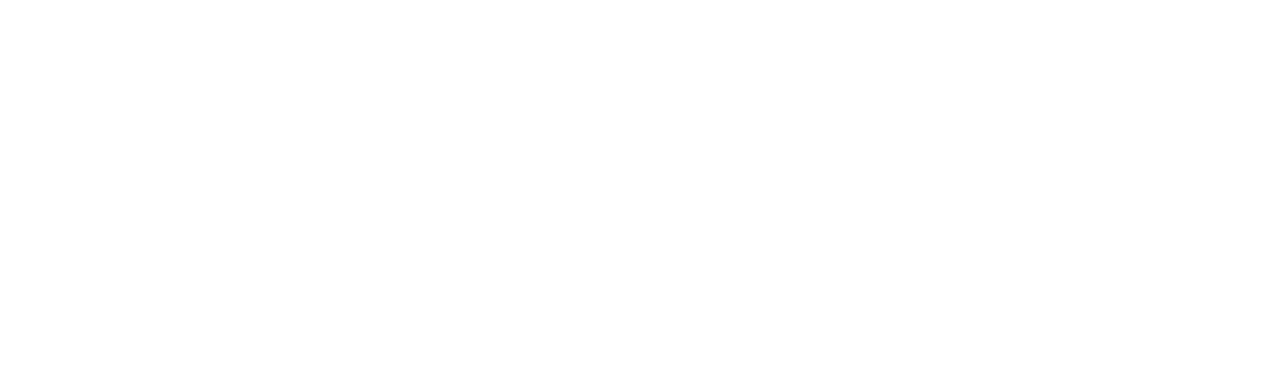
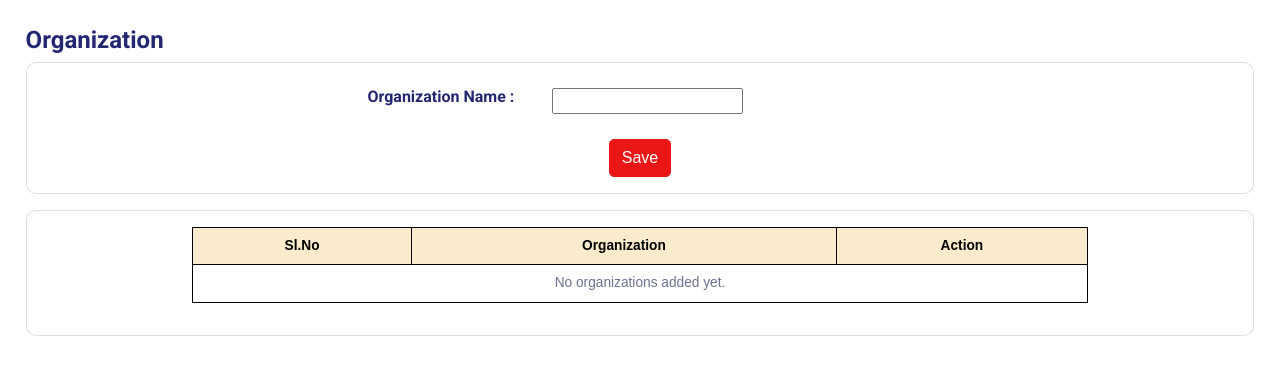
Before and after one commit to AzhagammalRam/TNPH, a React (Vite) app in the folder FrontEnd/: page /masterorganization in a window 1280 px wide. Before the commit this address had no page. Shown: the top 374 px of the page. Built offline with nearby package versions, Linux system fonts and the light colour scheme.

Commit message:
changes on org

```diff
--- a/FrontEnd/src/App.jsx
+++ b/FrontEnd/src/App.jsx
@@ -18,6 +18,7 @@
 import DsrReport from "./pages/computerProgrammer/DsrReport";
 import AddBatch from "./pages/admin/AddBatch";
 import BatchDetails from "./pages/computerProgrammer/BatchDetails";
+import Organization from "./components/MasterComponents/organization/Organization";
 
 
 const App = () => {
@@ -61,6 +62,7 @@
         <Route path="/DsrReport" element={<DsrReport />} />
         <Route path="/AddBatch" element={<AddBatch />} />
         <Route path="/BatchDetails" element={<BatchDetails />} />
+        <Route path="/masterorganization" element={<Organization/>} />
       </Routes>
 
     </BrowserRouter>
--- /dev/null
+++ b/FrontEnd/src/components/MasterComponents/organization/Organization.jsx
@@ -0,0 +1,107 @@
+import React, { useState } from 'react';
+import './organization.css';
+import { Table } from 'react-bootstrap';
+
+function Organization() {
+  const [organizationName, setOrganizationName] = useState('');
+  const [organizations, setOrganizations] = useState([]);
+  const [editIndex, setEditIndex] = useState(null);
+  const [editName, setEditName] = useState('');
+
+  const handleSave = () => {
+    if (!organizationName.trim()) return alert('Please enter an organization name');
+    const newEntry = { name: organizationName };
+    setOrganizations([...organizations, newEntry]);
+    setOrganizationName('');
+  };
+
+  const handleEdit = (index) => {
+    setEditIndex(index);
+    setEditName(organizations[index].name);
+  };
+
+  const handleUpdate = (index) => {
+    const updatedList = [...organizations];
+    updatedList[index].name = editName;
+    setOrganizations(updatedList);
+    setEditIndex(null);
+    setEditName('');
+  };
+
+  const handleDelete = (index) => {
+    const updatedList = organizations.filter((_, i) => i !== index);
+    setOrganizations(updatedList);
+  };
+
+  return (
+    <div className='master-organization'>
+      <h4 className='title-clr'>Organization</h4>
+      <div className="master-organization-form p-3 mb-3">
+        <div className='col-md-6 row align-items-center'>
+          <div className='col-md-4 text-center'>
+            <h6 className='title-clr p-2'>Organization Name :</h6>
+          </div>
+          <div className='col-md-8'>
+            <input
+              type='text'
+              name="organizationName"
+              value={organizationName}
+              onChange={(e) => setOrganizationName(e.target.value)}
+
+            />
+          </div>
+        </div>
+        <div className='col-md-12 row mt-3'>
+          <div className='col-md-12 text-center'>
+            <button className='btn btn-primary' onClick={handleSave}>Save</button>
+          </div>
+        </div>
+      </div>
+
+      <div className="master-organization-table p-3 mb-3">
+        <Table   bordered id="strength" className='smtbl responsive w-75'>
+          <thead>
+            <tr className='text-center'>
+              <th>Sl.No</th>
+              <th >Organization</th>
+              <th>Action</th>
+            </tr>
+          </thead>
+          <tbody>
+            {organizations.map((org, index) => (
+              <tr key={index}>
+                <td>{index + 1}</td>
+                <td>
+                  {editIndex === index ? (
+                    <input
+                      value={editName}
+                      onChange={(e) => setEditName(e.target.value)}
+                      className='w-25'
+                    />
+                  ) : (
+                    org.name
+                  )}
+                </td>
+                <td className='text-center'>
+                  {editIndex === index ? (
+                    <button className='btn btn-success btn-sm me-2' onClick={() => handleUpdate(index)}>Update</button>
+                  ) : (
+                    <button className='btn btn-warning btn-sm me-2' onClick={() => handleEdit(index)}>Edit</button>
+                  )}
+                  <button className='btn btn-danger btn-sm' onClick={() => handleDelete(index)}>Delete</button>
+                </td>
+              </tr>
+            ))}
+            {organizations.length === 0 && (
+              <tr>
+                <td colSpan="3" className="text-center">No organizations added yet.</td>
+              </tr>
+            )}
+          </tbody>
+        </Table>
+      </div>
+    </div>
+  );
+}
+
+export default Organization;
--- /dev/null
+++ b/FrontEnd/src/components/MasterComponents/organization/organization.css
@@ -0,0 +1,29 @@
+
+.master-organization{
+    padding: 2%;
+}
+.master-organization-form{
+    width: 100%;
+    display: flex;
+    flex-direction: column;
+    justify-content: center;
+    align-items: center;
+    background-color: white;
+    border-radius: 10px;
+    border: solid 1px #00000020;
+}
+
+.master-organization-form input{
+    font-weight: 600;
+}
+
+.master-organization-table{
+    width: 100%;
+    display: flex;
+    flex-direction: column;
+    justify-content: center;
+    align-items: center;
+    background-color: white;
+    border-radius: 10px;
+    border: solid 1px #00000020;
+}
```
